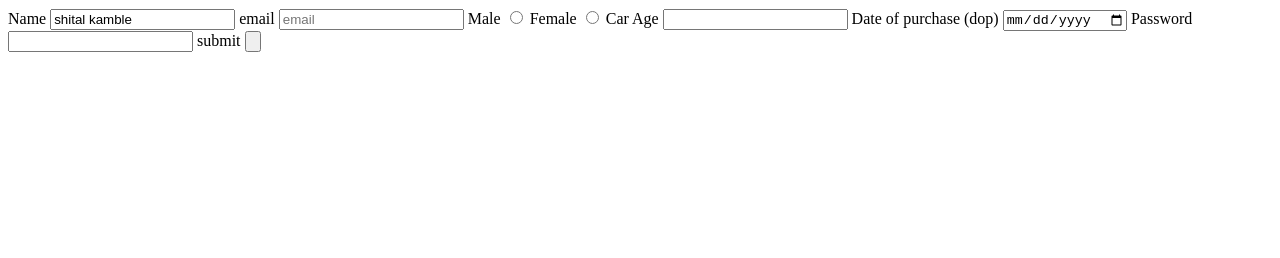
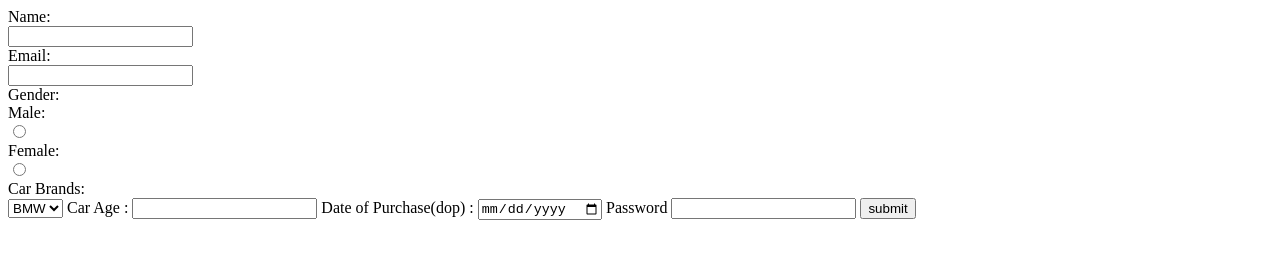
Before and after one commit to acciojob/car-insurance-form-shital-kamble, a website: page main.html in a window 1280 px wide. Drawn offline with Linux system fonts and the light colour scheme.

Commit message:
created a submission

```diff
--- a/main.html
+++ b/main.html
@@ -8,36 +8,43 @@
 
 <body>
 	<form>
-		<label for="name">Name </label>
-		<input type="text" id="name"  value="shital kamble">
+		<label for="name"> Name:</label><br>
+		<input type="text" id="name" name="username" required><br>
 
-
-		<label for="email">email</label>
-		<input type="email" id="email" placeholder="email" value="">
-
-		<label for="gender">Male</label>
-		<input type="radio" id="button" placeholder="male" value="">
-		<label for="gender">Female</label>
-		<input type="radio" id="button" placeholder="female" value="">
-
-
-		<label for="button">Car Age</label>
-		<input type="Age" id="date" value="">
-
-		<label for="button"> Date of purchase (dop) </label>
-		<input type="date" id="date" value="">
-
-
-		<label for="button"> Password </label>
-		<input type="password" id="button" value="">
-
-
-		<label for="button">submit</label>
-		<input type="button" id="button" value="">
+		<label for="email">Email:</label><br>
+		<input type="email" id="email" name="email" required><br>
 
 
 
-	</form>
+		<label>Gender:</label><br>
+			<label id="male"> Male:</label><br>
+			<input type="radio" id="male" name="gender" required><br>
+
+				<label for="female"> Female:</label><br>
+		<input type="radio" id="Female" name="gender" required><br>
+
+		<label for="Cars">Car Brands:</label><br>
+		<select id="cars">
+			<option value="bmw">BMW</option>
+			<option value="bmw">BMW</option>
+			<option value="bmw">BMW</option>
+		</select>
+
+
+
+
+		   <label for="carage">Car Age : </label>
+      <input type="number" id="carage" />
+
+      <label for="dop">Date of Purchase(dop) : </label>
+      <input type="date" id="dop" required />
+
+      <label for="password">Password</label>
+      <input type="password" id="password" required />
+
+      <button type="submit" form="form1" value="">submit</button>
+    </form>
+    <script type="text/javascript" src="./script.js">
 	</script>
 
 </body>
```
